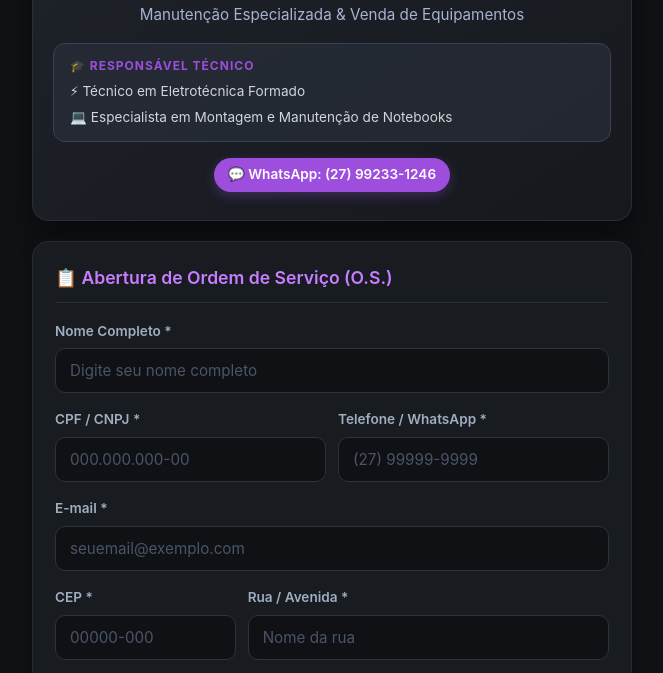
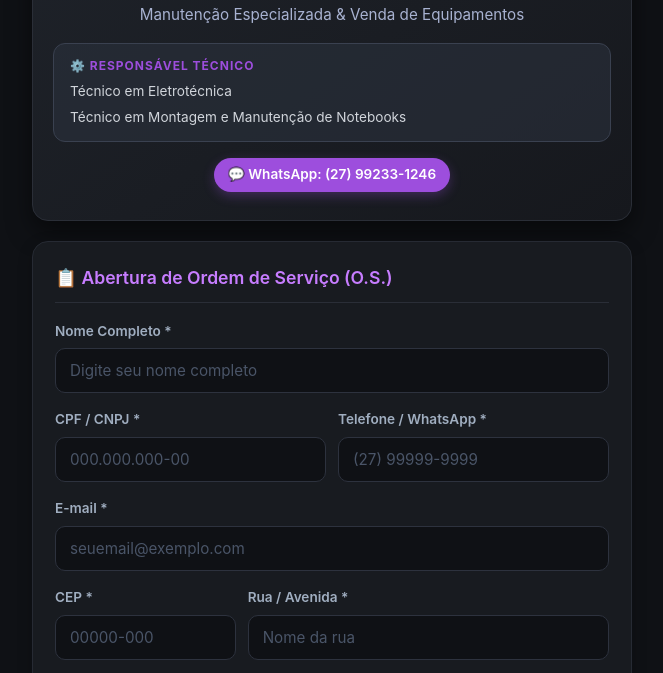
Before and after one commit to lucashenriquelhlh44-code/Lucas-inform-tica-e-notebooks, a website: page public/index.html in a window 1280 px wide. Shown: the part 92-765 px from the top of the page, without its empty margins (308-971 px from the left). Drawn offline with Linux system fonts and the light colour scheme.

Commit message:
Update index.html

```diff
--- a/public/index.html
+++ b/public/index.html
@@ -154,10 +154,10 @@
       <p>Manutenção Especializada & Venda de Equipamentos</p>
 
       <div class="authority-box">
-        <div class="authority-title">🎓 Responsável Técnico</div>
+        <div class="authority-title">⚙️ Responsável Técnico</div>
         <ul class="authority-list">
-          <li>⚡ Técnico em Eletrotécnica Formado</li>
-          <li>💻 Especialista em Montagem e Manutenção de Notebooks</li>
+          <li> Técnico em Eletrotécnica</li>
+          <li> Técnico em Montagem e Manutenção de Notebooks</li>
         </ul>
       </div>
 
@@ -253,7 +253,7 @@
           <textarea id="defeito" class="form-control" rows="3" placeholder="Descreva detalhadamente o defeito do equipamento..." required></textarea>
         </div>
 
-        <button type="submit" class="btn-submit">🚀 ABRIR ORDEM DE SERVIÇO</button>
+        <button type="submit" class="btn-submit"> ABRIR ORDEM DE SERVIÇO</button>
       </div>
     </form>
   </div>
```
